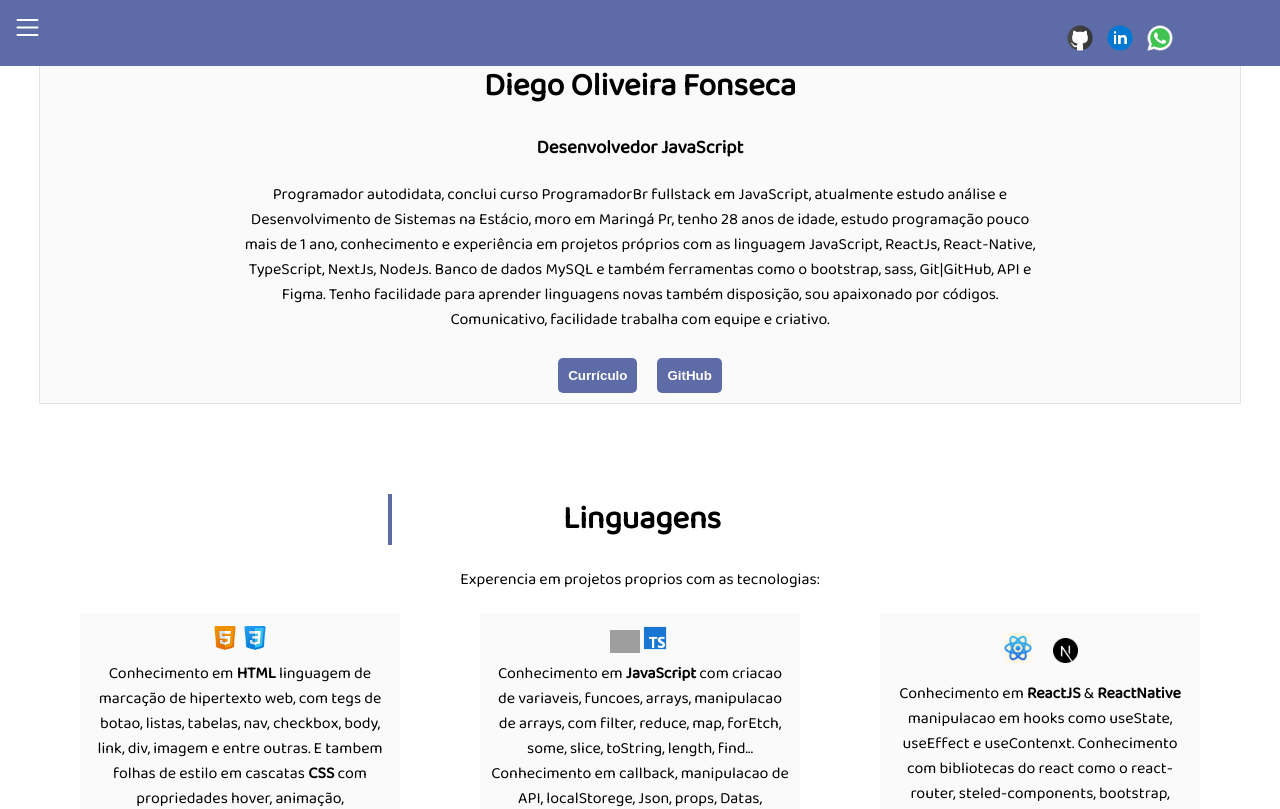
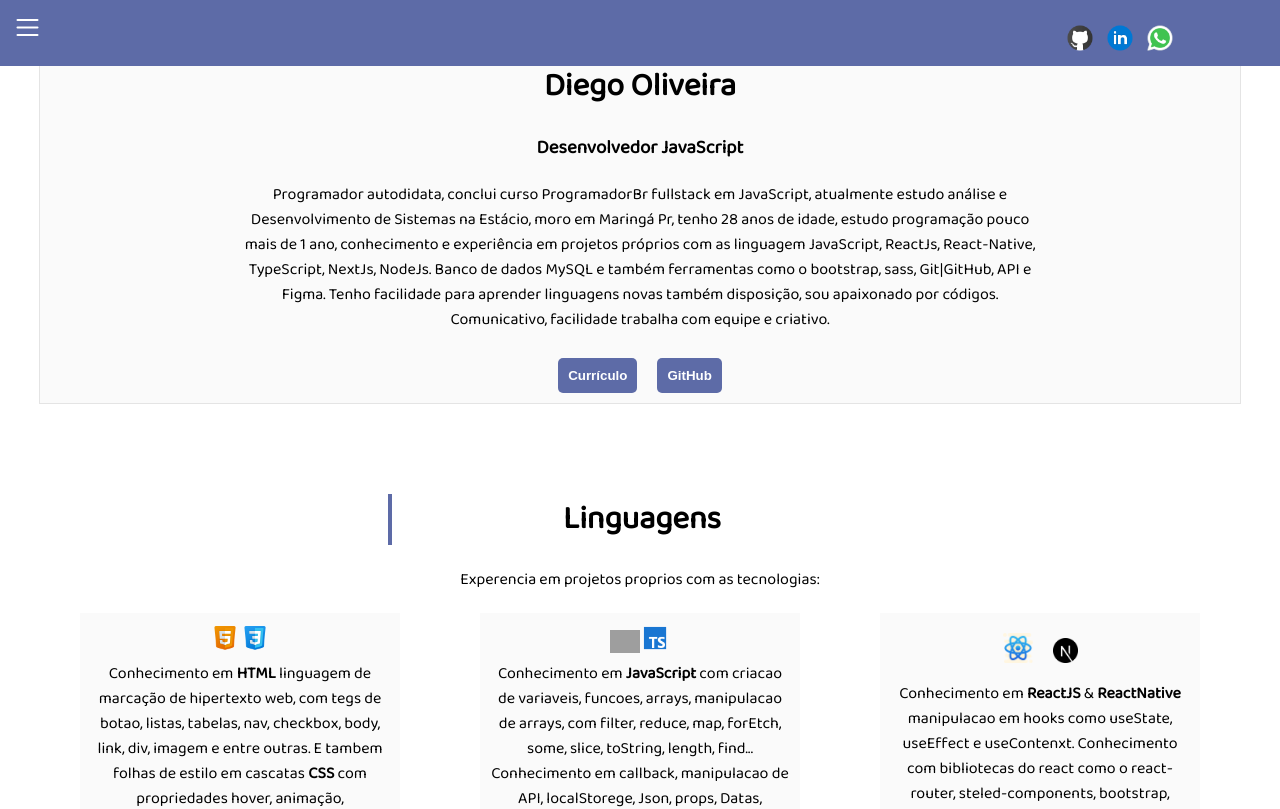
Before and after one commit to Diego0liver/DiegoDev, a React (Create React App) app: page / in a window 1280 px wide. Shown: the top 809 px of the page. Built offline with nearby package versions, Linux system fonts and the light colour scheme; grey boxes are pictures that could not be loaded.

Commit message:
Update Perfil.js

```diff
--- a/src/Home/Perfil.js
+++ b/src/Home/Perfil.js
@@ -9,7 +9,7 @@ const Perfil = () => {
   return (
     <PerfilCss>
       <div className='perfil'>
-      <h1>Diego Oliveira Fonseca</h1>
+      <h1>Diego Oliveira</h1>
       <h3>Desenvolvedor JavaScript</h3>
       <p>Programador autodidata, conclui curso ProgramadorBr fullstack em JavaScript,
         atualmente estudo análise e Desenvolvimento de Sistemas na Estácio,
```
